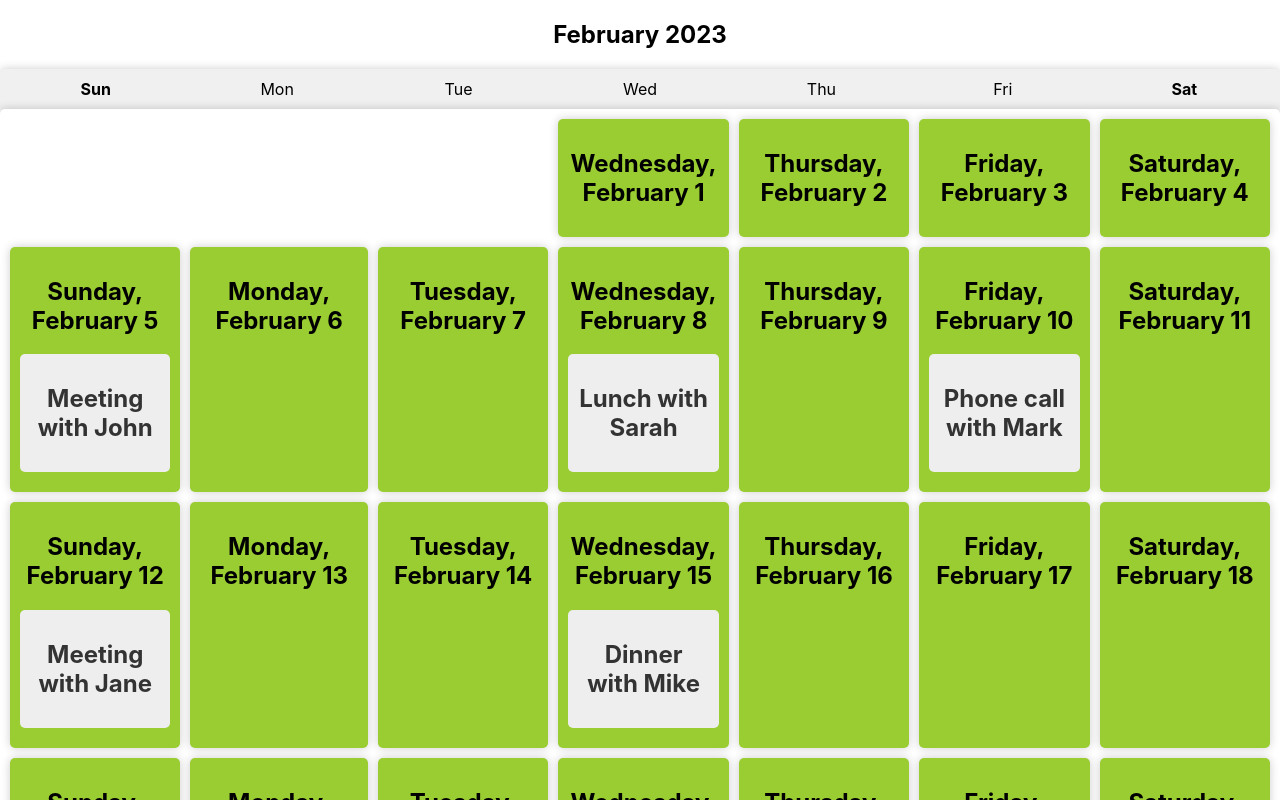
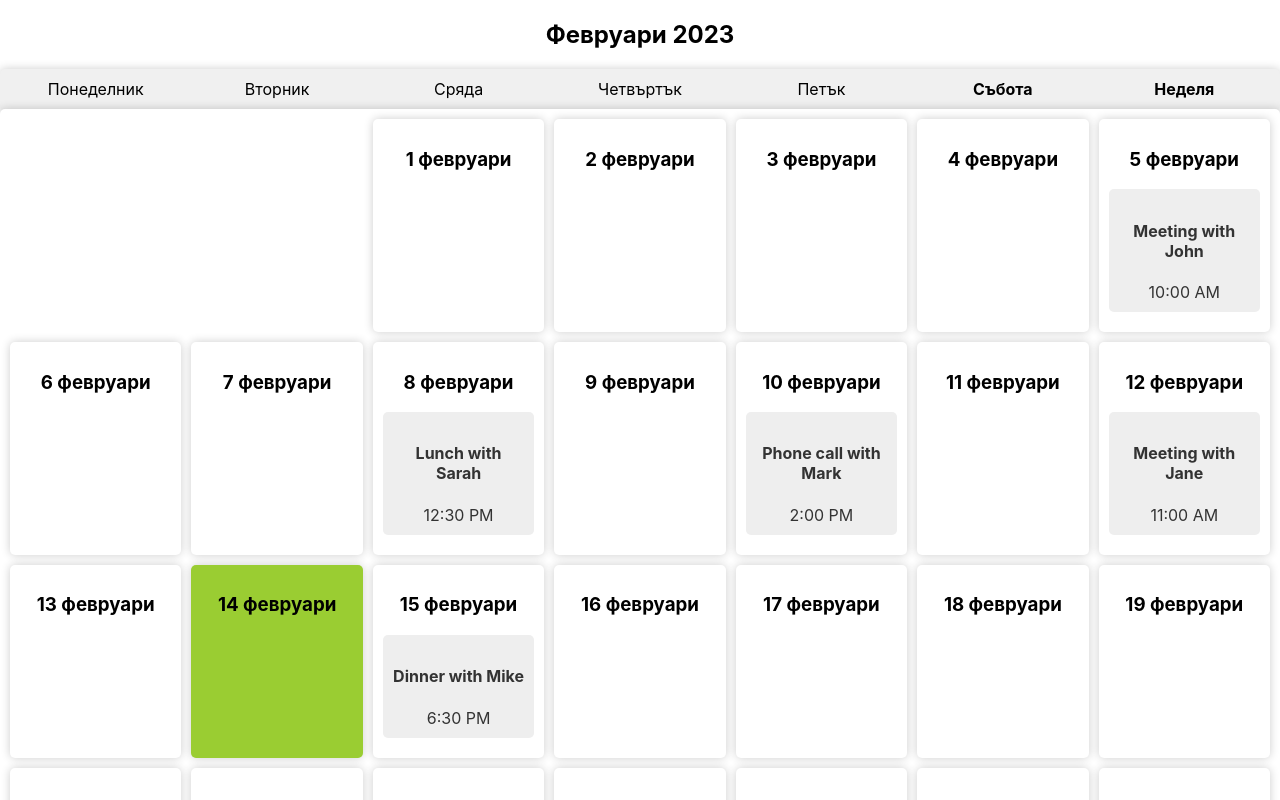
Before and after one commit to nikolay-rusev/calendar, a React (Create React App) app: page / in a window 1280 px wide. Shown: the top 800 px of the page. Built offline with nearby package versions, Linux system fonts and the light colour scheme.

Commit message:
change first day of week, change locale, update css, get current moth automatically

```diff
--- a/src/App.js
+++ b/src/App.js
@@ -3,9 +3,17 @@ import './calendar.css';
 import MonthView from './components/MonthView';
 import {events} from './eventsData';
 function App() {
+    const today = new Date();
+    const currentMonth = today.getMonth(); // returns the zero-based index of the current month
+    const currentYear = today.getFullYear(); // returns the current year as a four-digit number
+
     return (
         <div className='App'>
-            <MonthView month={1} year={2023} events={events} />
+            <MonthView
+                month={currentMonth}
+                year={currentYear}
+                events={events}
+            />
         </div>
     );
 }
--- a/src/calendar.css
+++ b/src/calendar.css
@@ -26,20 +26,18 @@
 
 /* DayView */
 .day-view {
-    background-color: yellowgreen;
+    background-color: white;
     padding: 10px;
     border-radius: 5px;
     box-shadow: 0px 0px 10px rgba(0, 0, 0, 0.2);
 }
 
+.day-view.today {
+    background-color: yellowgreen;
+}
+
 .day-view .day-of-week {
     display: none !important;
-}
-
-.date {
-    font-size: 1.2rem;
-    font-weight: 500;
-    color: #333;
 }
 
 .events {
--- a/src/components/DayView.jsx
+++ b/src/components/DayView.jsx
@@ -1,16 +1,23 @@
 import React from 'react';
+import {config} from '../config';
 
 const DayView = (props) => {
     const {date, children} = props;
+    const today = new Date().getDate();
+    const dateDay = date.getDate();
+    let dayViewClass = 'day-view';
+    if (today === dateDay) {
+        dayViewClass += ' today';
+    }
     return (
-        <div className='day-view'>
-            <h2>{`${date.toLocaleString('default', {
-                weekday: 'long',
+        <div className={dayViewClass}>
+            <h3>{`${date.toLocaleString(config.locale, {
+                // weekday: 'long',
                 month: 'long',
                 day: 'numeric',
-            })}`}</h2>
+            })}`}</h3>
             <div className='day-of-week'>{`${new Date(date).toLocaleString(
-                'default',
+                config.locale,
                 {weekday: 'long'},
             )}`}</div>
             <div className='events'>{children}</div>
--- a/src/components/EventView.jsx
+++ b/src/components/EventView.jsx
@@ -6,8 +6,8 @@ const EventView = (props) => {
 
     return (
         <div className='event-view'>
-            <h2>{event.title}</h2>
-            <div className='event-time'>{event.time}</div>
+            <h4>{event.title}</h4>
+            <div className='event-time'>{event.start}</div>
             <div className='event-description'>{event.description}</div>
         </div>
     );
--- a/src/components/MonthView.jsx
+++ b/src/components/MonthView.jsx
@@ -1,13 +1,15 @@
 import React from 'react';
 import DayView from './DayView';
 import EventView from './EventView';
+import {config} from '../config';
+import {capitalizeFirstLetter} from '../utils';
 
 const MonthView = (props) => {
     const {month, year, events} = props;
     const firstDayOfMonth = new Date(year, month, 1);
     const daysInMonth = new Date(year, month + 1, 0).getDate();
     const dayOfWeek = firstDayOfMonth.getDay();
-    const emptyCells = Array.from({length: dayOfWeek}, (_, i) => '');
+    const emptyCells = Array.from({length: dayOfWeek - 1}, (_, i) => '');
 
     const dates = [
         ...emptyCells,
@@ -16,17 +18,19 @@ const MonthView = (props) => {
 
     return (
         <div className='month-view'>
-            <h2>{`${firstDayOfMonth.toLocaleString('default', {
-                month: 'long',
-            })} ${year}`}</h2>
+            <h2>{`${capitalizeFirstLetter(
+                firstDayOfMonth.toLocaleString(config.locale, {
+                    month: 'long',
+                }),
+            )} ${year}`}</h2>
             <div className='days-of-week'>
-                <div className='weekend-day'>Sun</div>
-                <div>Mon</div>
-                <div>Tue</div>
-                <div>Wed</div>
-                <div>Thu</div>
-                <div>Fri</div>
-                <div className='weekend-day'>Sat</div>
+                <div>Понеделник</div>
+                <div>Вторник</div>
+                <div>Сряда</div>
+                <div>Четвъртък</div>
+                <div>Петък</div>
+                <div className='weekend-day'>Събота</div>
+                <div className='weekend-day'>Неделя</div>
             </div>
             <div className='days'>
                 {dates.map((date, i) => {
--- /dev/null
+++ b/src/config.js
@@ -0,0 +1,3 @@
+export const config = {
+    locale: 'bg',
+};
--- /dev/null
+++ b/src/utils.js
@@ -0,0 +1,3 @@
+export function capitalizeFirstLetter(string) {
+    return string.charAt(0).toUpperCase() + string.slice(1);
+}
```
